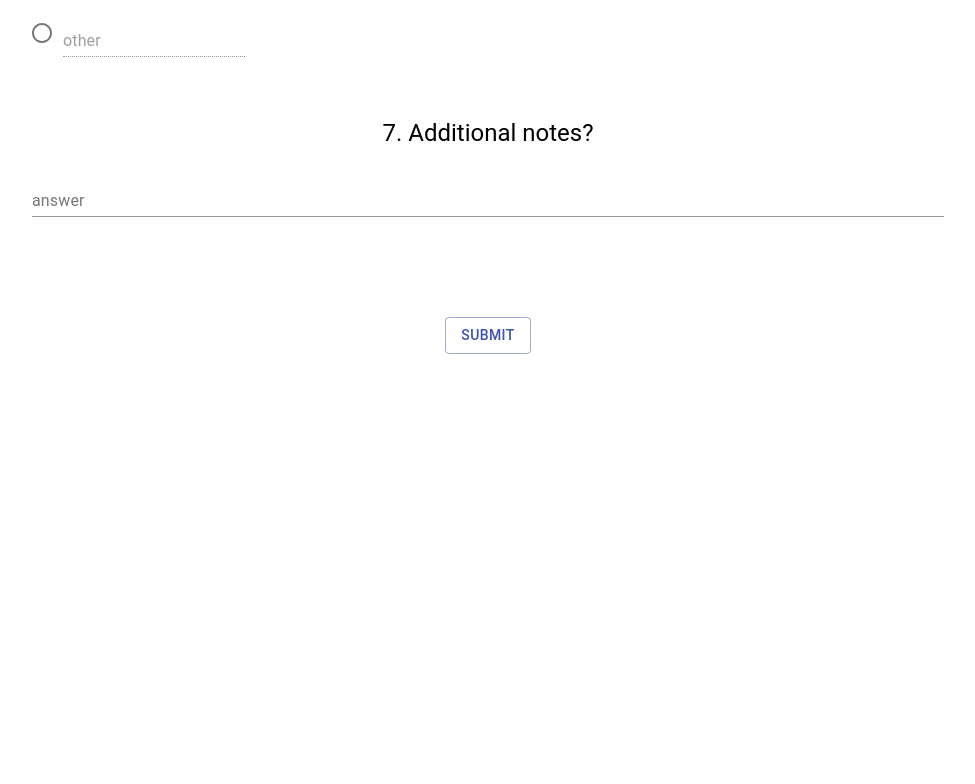
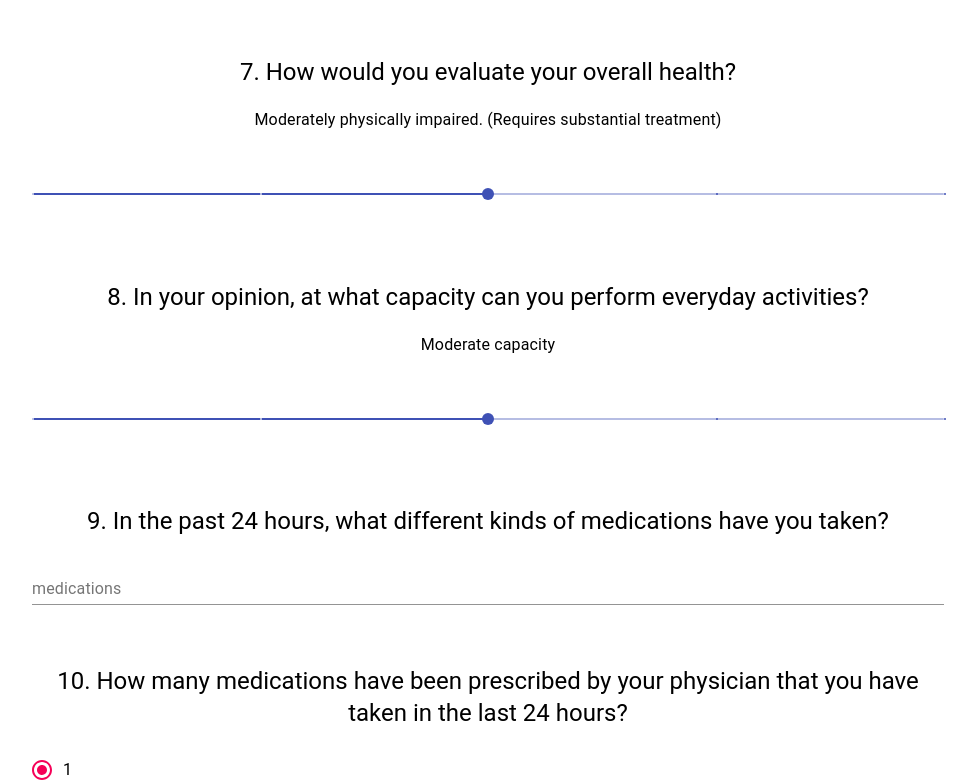
Before and after one commit to illemonati/asha-health, a React (Create React App) app: page / in a window 1280 px wide. Shown: the part 1496-2280 px from the top of the page, without its empty margins (152-1127 px from the left). Before the commit the page ends 1870 px from the top, so only its background shows below. Built offline with nearby package versions, Linux system fonts and the light colour scheme.

Commit message:
added all 15 questions

```diff
--- a/src/configs/questions.json
+++ b/src/configs/questions.json
@@ -25,7 +25,7 @@
       "Huntington",
       {
         "type": "textfield",
-        "name": "other"
+        "name": "Other"
       }
     ]
   },
@@ -38,12 +38,49 @@
     ]
   },
   {
+    "question": "How often do you get a health checkup?",
+    "choiceType": "slider",
+    "sliderConfig": {
+      "start": 1,
+      "end": 5,
+      "step": 1,
+      "default": 3,
+      "noRange": true,
+      "textOptions": [
+        "Never get it done",
+        "Only when needed",
+        "Once a year",
+        "Once in 6 months",
+        "Once in 3 months"
+      ]
+    }
+  },
+  {
+    "question": "Overall, how do you rate the local hospitals in your area?",
+    "choiceType": "slider",
+    "sliderConfig": {
+      "start": 1,
+      "end": 5,
+      "step": 1,
+      "default": 3,
+      "noRange": true,
+      "textOptions": [
+        "Very Poor",
+        "Below Average",
+        "Average",
+        "Above Average",
+        "Excellent"
+      ]
+    }
+  },
+  {
     "question": "How would you evaluate your overall health?",
     "choiceType": "slider",
     "sliderConfig": {
-      "start": 0,
-      "end": 4,
+      "start": 1,
+      "end": 5,
       "step": 1,
+      "default": 3,
       "noRange": true,
       "textOptions": [
         "In good physical health (No illness or disabilities)",
@@ -55,6 +92,41 @@
     }
   },
   {
+    "question": "In your opinion, at what capacity can you perform everyday activities?",
+    "choiceType": "slider",
+    "sliderConfig": {
+      "start": 1,
+      "end": 5,
+      "step": 1,
+      "default": 3,
+      "noRange": true,
+      "textOptions": [
+        "Excellent capacity",
+        "Good capacity",
+        "Moderate capacity",
+        "Severely impaired capacity",
+        "Completely impaired capacity"
+      ]
+    }
+  },
+  {
+    "question": "In the past 24 hours, what different kinds of medications have you taken?",
+    "choiceType": "textfield",
+    "textfieldLabel": "medications"
+  },
+  {
+    "question": "How many medications have been prescribed by your physician that you have taken in the last 24 hours?",
+    "choiceType": "options",
+    "choices": [
+      "1",
+      "2",
+      "3",
+      "4",
+      "5",
+      "6+"
+    ]
+  },
+  {
     "question": "In the last 24 hours, how did you take your medicine?",
     "choiceType": "options",
     "choices": [
@@ -63,8 +135,57 @@
       "Completely unable to take it",
       {
         "type": "textfield",
-        "name": "other"
+        "name": "Other"
       }
+    ]
+  },
+  {
+    "question": "Which health insurance coverage provider are you currently enrolled with?",
+    "choiceType": "options",
+    "choices": [
+      "Medicaid",
+      "Medicare",
+      "Affordable Care Act",
+      "Uninsured",
+      "Private health insurance",
+      {
+        "type": "textfield",
+        "name": "Other"
+      }
+    ]
+  },
+  {
+    "question": "Please state your level of agreement to the statement: Health insurance is affordable to you.",
+    "choiceType": "slider",
+    "sliderConfig": {
+      "start": 1,
+      "end": 5,
+      "step": 1,
+      "default": 3,
+      "noRange": true,
+      "textOptions": [
+        "Completely Disagree",
+        "Somewhat Disagree",
+        "Neutral",
+        "Somewhat Agree",
+        "Completely Agree"
+      ]
+    }
+  },
+  {
+    "question": "Has any of your family members been dropped out of coverage after a diagnosis of any illness?",
+    "choiceType": "options",
+    "choices": ["Yes", "No"]
+  },
+  {
+    "question": "Has a lack of health insurance coverage made you consider one of the following?",
+    "choiceType": "checkboxs",
+    "choices": [
+      "Skip a doctor’s appointment",
+      "Cancel an appointment with the doctor",
+      "Postpone a doctors appointment",
+      "Not purchase medicine",
+      "Delay treatment"
     ]
   },
   {
--- a/src/modules/Survey/QuestionComponents/SliderComponent.tsx
+++ b/src/modules/Survey/QuestionComponents/SliderComponent.tsx
@@ -7,9 +7,11 @@ import {OptionProps} from "./OptionProps";
 export default function SliderInputComponent(props: OptionProps) {
 
     const config = props.question.sliderConfig as SliderConfig;
-    const [sliderVal, setSliderVal] = useState(config.start);
+
+
+    const [sliderVal, setSliderVal] = useState(config.default ? config.default : config.start);
     function valuetext(value: number) {
-        return config.textOptions ? config.textOptions[value] : `${value}`;
+        return config.textOptions ? config.textOptions[((value/config.step)-config.start)] : `${value}`
     }
 
     function handleChange(e: any, newValue: number | number[]) {
@@ -60,7 +62,7 @@ export default function SliderInputComponent(props: OptionProps) {
                     aria-labelledby="discrete-slider-always"
                     value={sliderVal}
                     onChange={handleChange}
-                    marks={config.marks ? marks : []}
+                    marks={config.marks ? marks : true}
 
                 />
             </Typography>
--- a/src/modules/Survey/QuestionComponents/TextFieldInputComponent.tsx
+++ b/src/modules/Survey/QuestionComponents/TextFieldInputComponent.tsx
@@ -27,7 +27,9 @@ export default function TextfieldInputComponent(props: OptionProps) {
 
     return (
         <Box>
-            <TextField multiline style={{width: "100%"}} label="answer" value={val} onChange={e => setVal(e.target.value)} />
+            <TextField multiline style={{width: "100%"}}
+                       label={props.question.textfieldLabel || "answer"} value={val}
+                       onChange={e => setVal(e.target.value)} />
         </Box>
     )
 }
--- a/src/modules/Survey/QuestionsFormat.ts
+++ b/src/modules/Survey/QuestionsFormat.ts
@@ -20,11 +20,13 @@ export interface Question {
     choiceType: string,
     sliderConfig?: SliderConfig,
     choices?: Array<string|ChoiceType>,
+    textfieldLabel?: string
 }
 
 export interface ChoiceType {
     type: string,
     name: string
+
 }
 
 
@@ -32,8 +34,9 @@ export interface SliderConfig {
     start: number,
     end: number,
     step: number,
+    default?: number,
     noRange?: boolean,
-    textOptions?: Array<string>
+    textOptions?: Array<string>,
     marks?: boolean
 }
 
--- a/src/modules/Survey/SurveyComponent.tsx
+++ b/src/modules/Survey/SurveyComponent.tsx
@@ -1,4 +1,4 @@
-import React, {useEffect, useState} from 'react';
+import React, {useState} from 'react';
 import {Box, Container, Typography, Button} from "@material-ui/core";
 import TextfieldInputComponent from "./QuestionComponents/TextFieldInputComponent";
 import OptionsComponent from "./QuestionComponents/OptionsComponent";
@@ -22,12 +22,6 @@ export default function SurveyComponent(props: SurveyComponentProps) {
             return prevState;
         });
     };
-
-    useEffect(() => {
-        console.log(questionResults);
-    }, [questionResults]);
-
-
 
     const survey = (
         <Container maxWidth="md">
```
Also changed, not shown: 1 other file (tests, documents, lock files or other folders).
